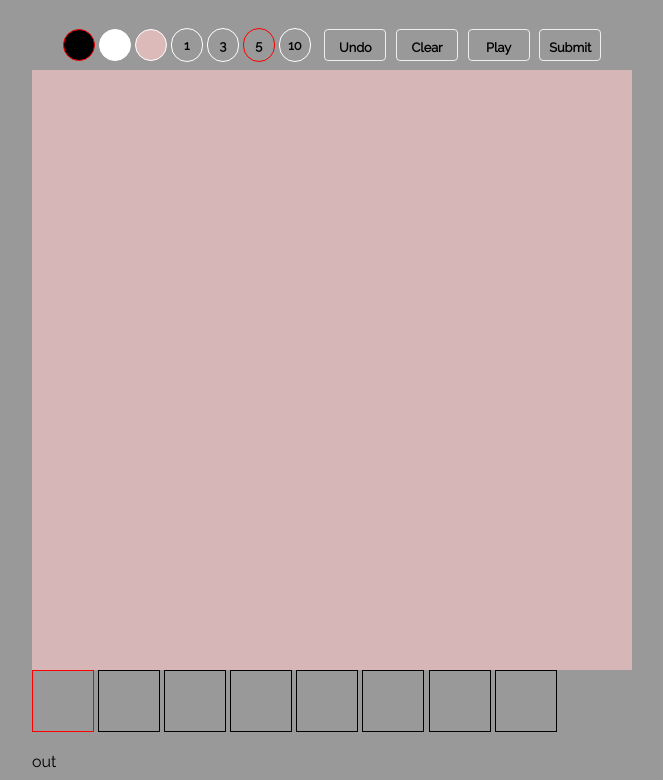
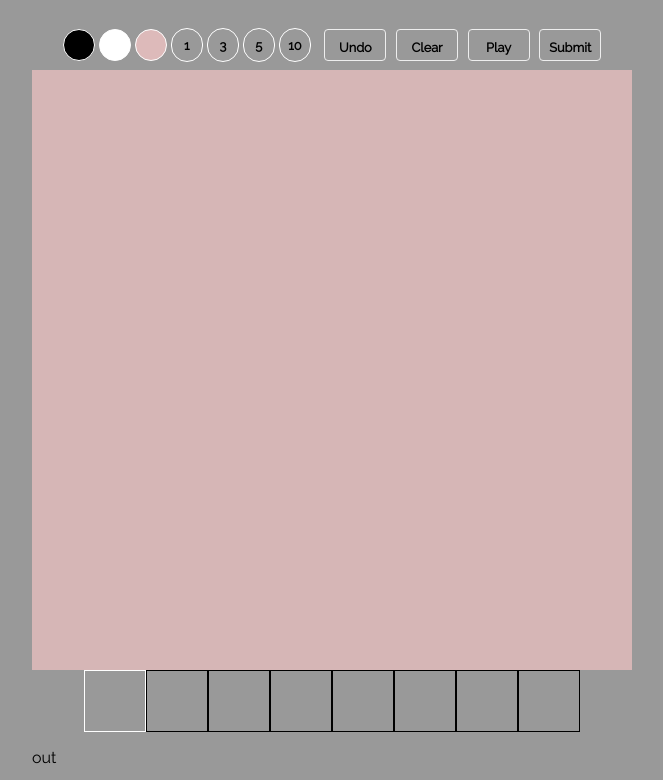
Before and after one commit to hashrock-sandbox/gif-paint, a plain HTML site: page public/index.html in a window 1280 px wide. Shown: the top 780 px of the page, without its empty margins (308-971 px from the left). Drawn offline with nearby package versions, Linux system fonts and the light colour scheme; no server answers.

Commit message:
improve ui

```diff
--- a/public/index.css
+++ b/public/index.css
@@ -1,8 +1,3 @@
-.cc {
-    border: solid 1px black;
-    width: 60px;
-    height: 60px;
-}
 canvas {
     image-rendering: optimizeSpeed;
     /* Legal fallback */
@@ -99,6 +94,16 @@ code {
     text-align: center;
     padding-top: 2px;
 }
+.cc {
+    border: solid 1px black;
+    width: 60px;
+    height: 60px;
+}
 .selected{
-	border: solid 1px red;
+	border: solid 1px white;
 }
+.ccContainer{
+    display: flex;
+    align-items: center;
+    justify-content: center;
+}
--- a/public/index.html
+++ b/public/index.html
@@ -34,7 +34,7 @@
             <canvas style="position: absolute; top:0; left: 0;" id="onionSkinCanvas" width="600" height="600"></canvas>
             <canvas style="position: absolute; top:0; left: 0; opacity: 0.9;" id="drawCanvas" width="600" height="600"></canvas>
         </div>
-        <div>
+        <div class="ccContainer">
             <canvas data-enabled="false" class="cc selected" width="600" height="600"></canvas>
             <canvas data-enabled="false" class="cc" width="600" height="600"></canvas>
             <canvas data-enabled="false" class="cc" width="600" height="600"></canvas>
@@ -43,7 +43,6 @@
             <canvas data-enabled="false" class="cc" width="600" height="600"></canvas>
             <canvas data-enabled="false" class="cc" width="600" height="600"></canvas>
             <canvas data-enabled="false" class="cc" width="600" height="600"></canvas>
-
         </div>
         <div>
         </div>
```
